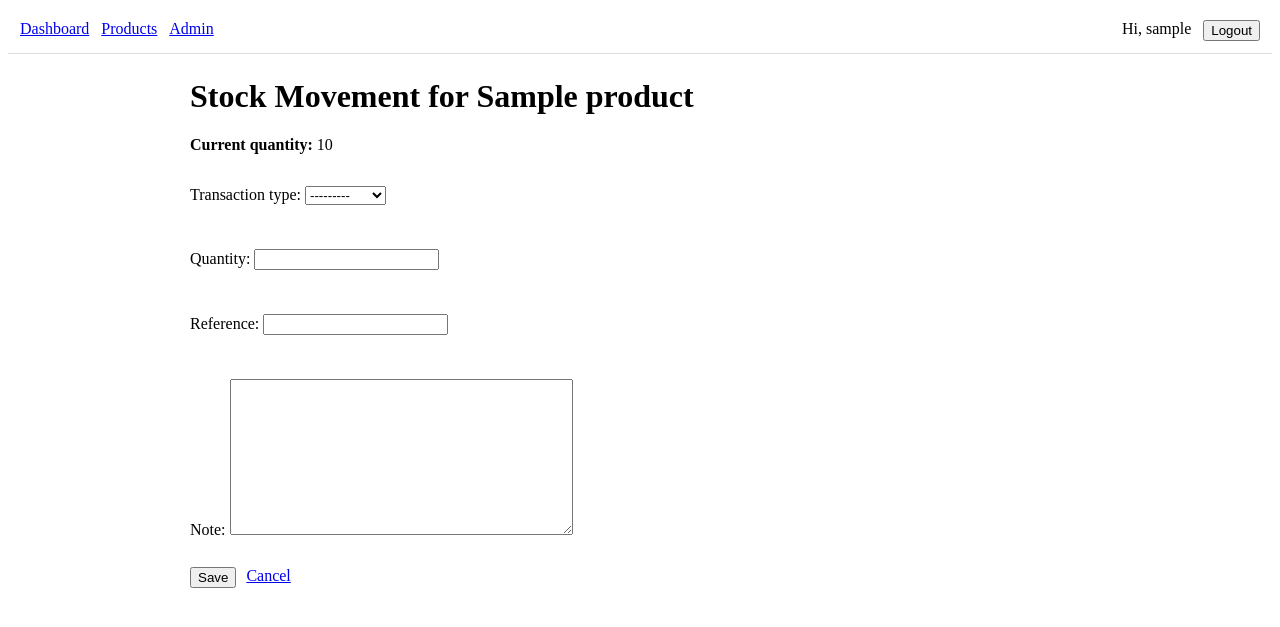
After one commit to JaswinderJattana-gdev/Inventory-pro, a Django app: page /products/1/stock/ in a window 1280 px wide. The commit adds this page. Shown: the top 627 px of the page. Run offline with Django 5.2, Linux system fonts and the light colour scheme; a user stored in the database is signed in; tables that the repository leaves empty hold one stand-in row (values such as "Sample post").

Commit message:
Stock In/Out with atomic quantity updates

```diff
--- a/backend/inventory/models.py
+++ b/backend/inventory/models.py
@@ -37,3 +37,35 @@ class Product(models.Model):
 
     def __str__(self):
         return f"{self.name} ({self.sku})"
+
+class InventoryTransaction(models.Model):
+    TRANSACTION_TYPES = (
+        ("IN", "Stock In"),
+        ("OUT", "Stock Out"),
+    )
+
+    product = models.ForeignKey(
+        Product,
+        on_delete=models.CASCADE,
+        related_name="transactions"
+    )
+
+    transaction_type = models.CharField(max_length=3, choices=TRANSACTION_TYPES)
+    quantity = models.PositiveIntegerField()
+    reference = models.CharField(max_length=100, blank=True)
+    note = models.TextField(blank=True)
+
+    created_by = models.ForeignKey(
+        "auth.User",
+        on_delete=models.SET_NULL,
+        null=True,
+        blank=True
+    )
+
+    created_at = models.DateTimeField(auto_now_add=True)
+
+    class Meta:
+        ordering = ["-created_at"]
+
+    def __str__(self):
+        return f"{self.transaction_type} - {self.product.name} ({self.quantity})"
--- a/backend/inventory/urls.py
+++ b/backend/inventory/urls.py
@@ -8,4 +8,5 @@ urlpatterns = [
     path("products/new/", views.product_create, name="product_create"),
     path("products/<int:pk>/", views.product_detail, name="product_detail"),
     path("products/<int:pk>/edit/", views.product_update, name="product_update"),
+    path("products/<int:pk>/stock/", views.stock_transaction, name="stock_transaction"),
 ]
--- a/backend/inventory/views.py
+++ b/backend/inventory/views.py
@@ -1,10 +1,23 @@
 from django.contrib.auth.decorators import login_required
 from django.db.models import Q
 from django.db import models
+from django.db import transaction
+from .models import InventoryTransaction
+from django import forms
 from django.shortcuts import get_object_or_404, redirect, render
 from .forms import ProductForm
 from .models import Product, Category
 
+class StockTransactionForm(forms.ModelForm):
+    class Meta:
+        model = InventoryTransaction
+        fields = ["transaction_type", "quantity", "reference", "note"]
+
+    def clean_quantity(self):
+        qty = self.cleaned_data["quantity"]
+        if qty <= 0:
+            raise forms.ValidationError("Quantity must be greater than zero.")
+        return qty
 
 @login_required
 def product_list(request):
@@ -50,7 +63,8 @@ def product_list(request):
 @login_required
 def product_detail(request, pk):
     product = get_object_or_404(Product.objects.select_related("category"), pk=pk)
-    return render(request, "inventory/product_detail.html", {"product": product})
+    transactions = product.transactions.all()
+    return render(request, "inventory/product_detail.html", {"product": product, "transactions": transactions})
 
 
 @login_required
@@ -83,3 +97,40 @@ def product_update(request, pk):
         "inventory/product_form.html",
         {"form": form, "mode": "edit", "product": product},
     )
+
+@login_required
+def stock_transaction(request, pk):
+    product = get_object_or_404(Product, pk=pk)
+
+    if request.method == "POST":
+        form = StockTransactionForm(request.POST)
+        if form.is_valid():
+            with transaction.atomic():
+                tx = form.save(commit=False)
+                tx.product = product
+                tx.created_by = request.user
+
+                if tx.transaction_type == "OUT":
+                    if product.quantity_on_hand < tx.quantity:
+                        form.add_error("quantity", "Not enough stock available.")
+                        return render(
+                            request,
+                            "inventory/stock_form.html",
+                            {"form": form, "product": product},
+                        )
+                    product.quantity_on_hand -= tx.quantity
+                else:
+                    product.quantity_on_hand += tx.quantity
+
+                product.save()
+                tx.save()
+
+            return redirect("inventory:product_detail", pk=product.pk)
+    else:
+        form = StockTransactionForm()
+
+    return render(
+        request,
+        "inventory/stock_form.html",
+        {"form": form, "product": product},
+    )
--- a/backend/templates/inventory/product_detail.html
+++ b/backend/templates/inventory/product_detail.html
@@ -8,6 +8,7 @@
 
   <div style="margin-left:auto; display:flex; gap:8px;">
     <a href="{% url 'inventory:product_update' pk=product.id %}">Edit</a>
+    <a href="{% url 'inventory:stock_transaction' pk=product.id %}">Stock In / Out</a>
     <a href="{% url 'inventory:product_list' %}">Back</a>
   </div>
 </div>
--- /dev/null
+++ b/backend/templates/inventory/stock_form.html
@@ -0,0 +1,18 @@
+{% extends "base.html" %}
+{% block title %}Stock Movement - Inventory Pro{% endblock %}
+
+{% block content %}
+<h1>Stock Movement for {{ product.name }}</h1>
+
+<p><strong>Current quantity:</strong> {{ product.quantity_on_hand }}</p>
+
+<form method="post" style="display:grid; gap:12px; max-width:500px;">
+  {% csrf_token %}
+  {{ form.as_p }}
+
+  <div style="display:flex; gap:10px;">
+    <button type="submit">Save</button>
+    <a href="{% url 'inventory:product_detail' pk=product.id %}">Cancel</a>
+  </div>
+</form>
+{% endblock %}
```
Also changed, not shown: backend/inventory/migrations/0002_inventorytransaction.py (added).
